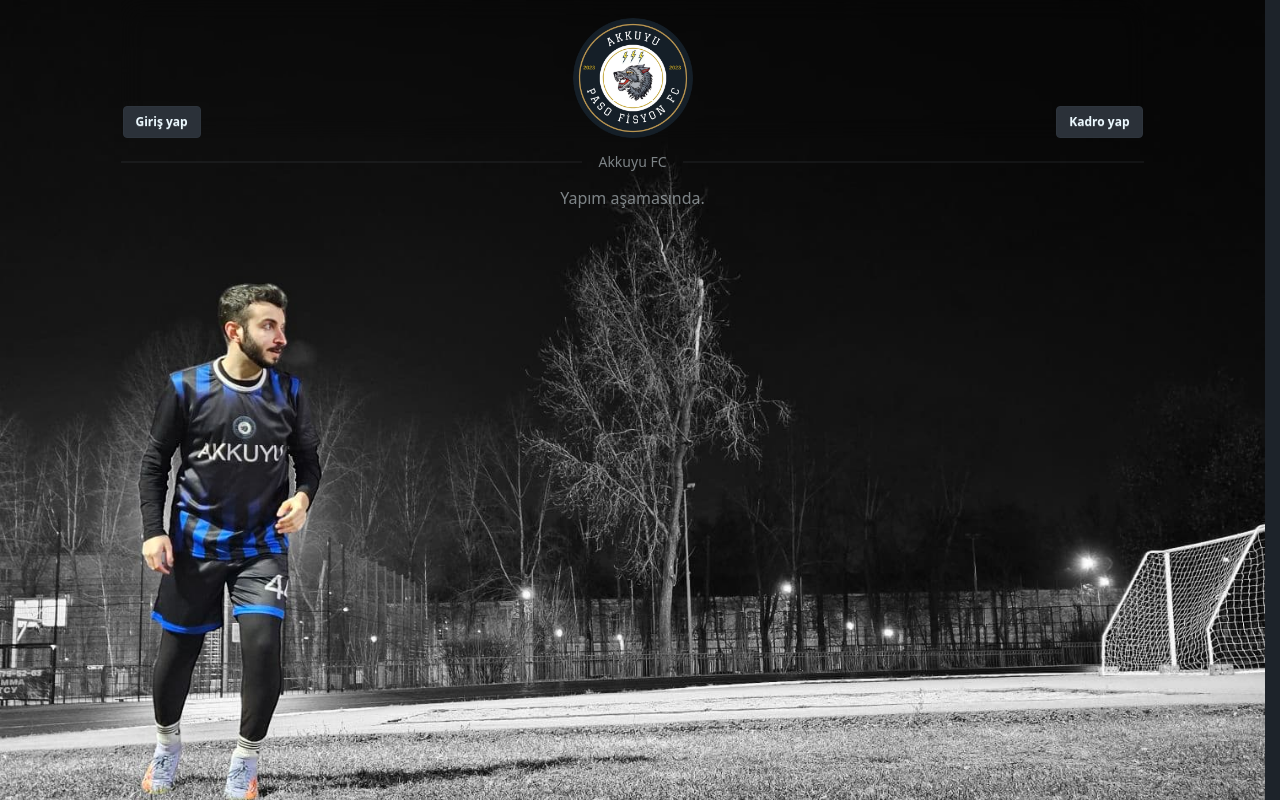
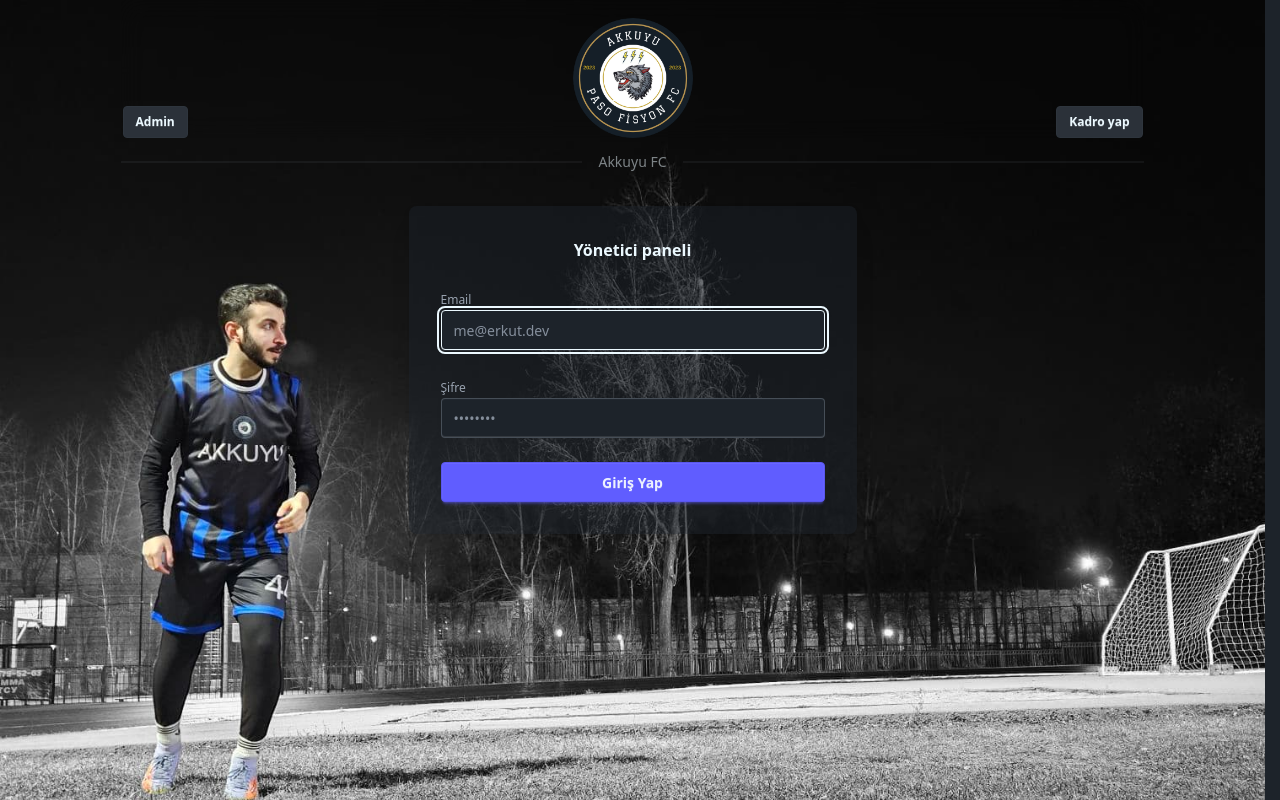
Before and after one commit to ErcouldnT/futbol.erkut.dev, a SvelteKit app: page /admin in a window 1280 px wide. Shown: the top 800 px of the page. Built offline with nearby package versions, Linux system fonts and the light colour scheme; no server answers.

Commit message:
feature: admin login & dashboard

```diff
--- a/package.json
+++ b/package.json
@@ -38,7 +38,8 @@
 	},
 	"dependencies": {
 		"@lucide/svelte": "^0.486.0",
-		"@supabase/supabase-js": "^2.49.3",
+		"@supabase/ssr": "^0.6.1",
+		"@supabase/supabase-js": "^2.49.4",
 		"daisyui": "^5.0.9",
 		"svelte-persisted-store": "^0.12.0"
 	}
--- a/src/app.d.ts
+++ b/src/app.d.ts
@@ -1,10 +1,18 @@
-// See https://svelte.dev/docs/kit/types#app.d.ts
-// for information about these interfaces
+import type { Session, SupabaseClient, User } from "@supabase/supabase-js";
+import type { Database } from "./lib/supabase-types"; // import generated types
+
 declare global {
 	namespace App {
 		// interface Error {}
-		// interface Locals {}
-		// interface PageData {}
+		interface Locals {
+			supabase: SupabaseClient<Database>;
+			safeGetSession: () => Promise<{ session: Session | null; user: User | null }>;
+			session: Session | null;
+			user: User | null;
+		}
+		interface PageData {
+			session: Session | null;
+		}
 		// interface PageState {}
 		// interface Platform {}
 	}
--- /dev/null
+++ b/src/hooks.server.ts
@@ -0,0 +1,81 @@
+import { createServerClient } from "@supabase/ssr";
+import { type Handle, redirect } from "@sveltejs/kit";
+import { sequence } from "@sveltejs/kit/hooks";
+
+import { PUBLIC_SUPABASE_URL, PUBLIC_SUPABASE_ANON_KEY } from "$env/static/public";
+
+const supabase: Handle = async ({ event, resolve }) => {
+	/**
+	 * Creates a Supabase client specific to this server request.
+	 *
+	 * The Supabase client gets the Auth token from the request cookies.
+	 */
+	event.locals.supabase = createServerClient(PUBLIC_SUPABASE_URL, PUBLIC_SUPABASE_ANON_KEY, {
+		cookies: {
+			getAll: () => event.cookies.getAll(),
+			/**
+			 * SvelteKit's cookies API requires `path` to be explicitly set in
+			 * the cookie options. Setting `path` to `/` replicates previous/
+			 * standard behavior.
+			 */
+			setAll: (cookiesToSet) => {
+				cookiesToSet.forEach(({ name, value, options }) => {
+					event.cookies.set(name, value, { ...options, path: "/" });
+				});
+			}
+		}
+	});
+
+	/**
+	 * Unlike `supabase.auth.getSession()`, which returns the session _without_
+	 * validating the JWT, this function also calls `getUser()` to validate the
+	 * JWT before returning the session.
+	 */
+	event.locals.safeGetSession = async () => {
+		const {
+			data: { session }
+		} = await event.locals.supabase.auth.getSession();
+		if (!session) {
+			return { session: null, user: null };
+		}
+
+		const {
+			data: { user },
+			error
+		} = await event.locals.supabase.auth.getUser();
+		if (error) {
+			// JWT validation has failed
+			return { session: null, user: null };
+		}
+
+		return { session, user };
+	};
+
+	return resolve(event, {
+		filterSerializedResponseHeaders(name) {
+			/**
+			 * Supabase libraries use the `content-range` and `x-supabase-api-version`
+			 * headers, so we need to tell SvelteKit to pass it through.
+			 */
+			return name === "content-range" || name === "x-supabase-api-version";
+		}
+	});
+};
+
+const authGuard: Handle = async ({ event, resolve }) => {
+	const { session, user } = await event.locals.safeGetSession();
+	event.locals.session = session;
+	event.locals.user = user;
+
+	if (!event.locals.session && event.url.pathname.startsWith("/dashboard")) {
+		redirect(303, "/admin");
+	}
+
+	if (event.locals.session && event.url.pathname === "/admin") {
+		redirect(303, "/dashboard");
+	}
+
+	return resolve(event);
+};
+
+export const handle: Handle = sequence(supabase, authGuard);
--- a/src/lib/components/Header.svelte
+++ b/src/lib/components/Header.svelte
@@ -4,7 +4,7 @@
 
 <main class="navbar bg-base-100/0 p-0 backdrop-blur-md">
 	<h1 class="navbar-start place-self-end">
-		<a href="/admin" class="btn btn-sm btn-soft mx-0.5">Giriş yap</a>
+		<a href="/admin" rel="external" class="btn btn-sm btn-soft mx-0.5">Admin</a>
 	</h1>
 	<div class="navbar-center">
 		<a class="mt-1.5 -mb-3" href="/">
--- /dev/null
+++ b/src/routes/+layout.server.ts
@@ -0,0 +1,7 @@
+export const load = async ({ locals: { safeGetSession }, cookies }) => {
+	const { session } = await safeGetSession();
+	return {
+		session,
+		cookies: cookies.getAll()
+	};
+};
--- a/src/routes/+layout.svelte
+++ b/src/routes/+layout.svelte
@@ -1,9 +1,22 @@
 <script lang="ts">
 	import "../app.css";
+	import { invalidate } from "$app/navigation";
+	import { onMount } from "svelte";
 	import Header from "$lib/components/Header.svelte";
 	import Footer from "$lib/components/Footer.svelte";
 
-	let { children } = $props();
+	let { data, children } = $props();
+	let { session, supabase } = $derived(data);
+
+	onMount(() => {
+		const { data } = supabase.auth.onAuthStateChange((_, newSession) => {
+			if (newSession?.expires_at !== session?.expires_at) {
+				invalidate("supabase:auth");
+			}
+		});
+
+		return () => data.subscription.unsubscribe();
+	});
 </script>
 
 <svelte:head>
--- /dev/null
+++ b/src/routes/+layout.ts
@@ -0,0 +1,42 @@
+import { createBrowserClient, createServerClient, isBrowser } from "@supabase/ssr";
+import { PUBLIC_SUPABASE_ANON_KEY, PUBLIC_SUPABASE_URL } from "$env/static/public";
+
+export const load = async ({ data, depends, fetch }) => {
+	/**
+	 * Declare a dependency so the layout can be invalidated, for example, on
+	 * session refresh.
+	 */
+	depends("supabase:auth");
+
+	const supabase = isBrowser()
+		? createBrowserClient(PUBLIC_SUPABASE_URL, PUBLIC_SUPABASE_ANON_KEY, {
+				global: {
+					fetch
+				}
+			})
+		: createServerClient(PUBLIC_SUPABASE_URL, PUBLIC_SUPABASE_ANON_KEY, {
+				global: {
+					fetch
+				},
+				cookies: {
+					getAll() {
+						return data.cookies;
+					}
+				}
+			});
+
+	/**
+	 * It's fine to use `getSession` here, because on the client, `getSession` is
+	 * safe, and on the server, it reads `session` from the `LayoutData`, which
+	 * safely checked the session using `safeGetSession`.
+	 */
+	const {
+		data: { session }
+	} = await supabase.auth.getSession();
+
+	const {
+		data: { user }
+	} = await supabase.auth.getUser();
+
+	return { session, supabase, user };
+};
--- a/src/routes/admin/+page.svelte
+++ b/src/routes/admin/+page.svelte
@@ -1,3 +1,73 @@
-<main class="min-h-screen text-center">
-	<p class="opacity-50">Yapım aşamasında.</p>
+<script lang="ts">
+	import { goto } from "$app/navigation";
+	import { onMount } from "svelte";
+
+	export let data;
+	const supabase = data.supabase;
+
+	let email = "";
+	let password = "";
+	let emailInput: HTMLInputElement;
+
+	async function handleLogin(event: Event) {
+		event.preventDefault();
+
+		const { error } = await supabase.auth.signInWithPassword({
+			email,
+			password
+		});
+
+		if (error) {
+			alert("Giriş başarısız oldu. Lütfen bilgilerinizi kontrol edin.");
+			return console.error("Login error:", error.message);
+		} else {
+			goto("/dashboard");
+		}
+	}
+
+	onMount(() => {
+		emailInput?.focus();
+	});
+</script>
+
+<main class="min-h-screen p-5">
+	<form
+		on:submit={handleLogin}
+		class="bg-base-100/50 card mx-auto max-w-md space-y-6 p-8 shadow-xl drop-shadow-md"
+	>
+		<h2 class="text-center font-bold">Yönetici paneli</h2>
+
+		<div class="form-control">
+			<label class="label" for="email">
+				<span class="label-text text-xs">Email</span>
+			</label>
+			<input
+				bind:value={email}
+				bind:this={emailInput}
+				id="email"
+				type="email"
+				placeholder="me@erkut.dev"
+				required
+				class="input input-bordered w-full"
+			/>
+		</div>
+
+		<div class="form-control">
+			<label class="label" for="password">
+				<span class="label-text text-xs">Şifre</span>
+			</label>
+			<input
+				bind:value={password}
+				id="password"
+				type="password"
+				placeholder="••••••••"
+				required
+				class="input input-bordered w-full"
+			/>
+		</div>
+
+		<div class="flex flex-col gap-4">
+			<button type="submit" class="btn btn-primary w-full">Giriş Yap</button>
+		</div>
+	</form>
 </main>
--- /dev/null
+++ b/src/routes/dashboard/+page.svelte
@@ -0,0 +1,23 @@
+<script lang="ts">
+	import { goto } from "$app/navigation";
+
+	export let data;
+	const supabase = data.supabase;
+
+	async function handleLogout() {
+		await supabase.auth.signOut();
+		goto("/");
+	}
+
+	// oyuncu ekle
+	// takım ekle
+	// maç ekle
+
+	// maç düzenle
+	// oyuncu düzenle
+	// takım düzenle
+</script>
+
+<main class="flex min-h-screen flex-col items-center gap-5">
+	<button on:click={handleLogout} class="btn btn-outline btn-error mt-4">Çıkış Yap</button>
+</main>
```
Also changed, not shown: 1 other file (tests, documents, lock files or other folders).
